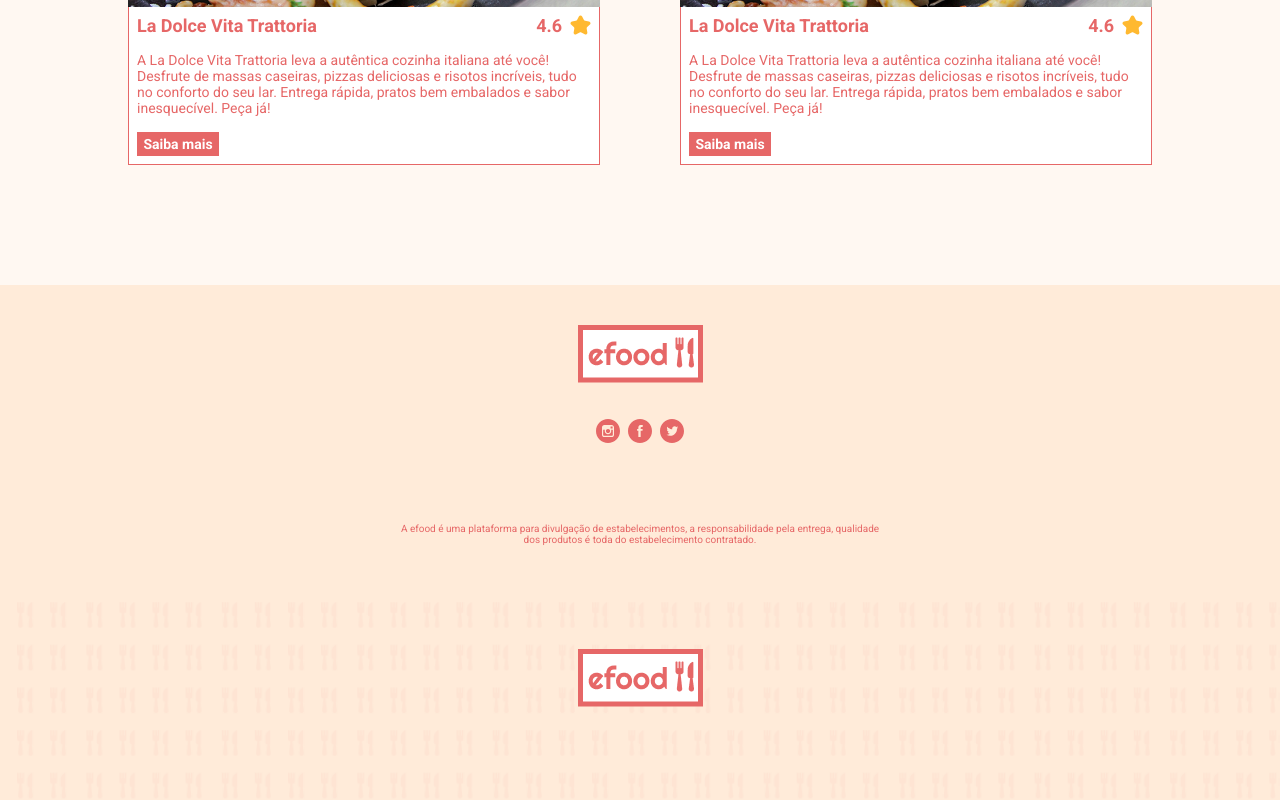
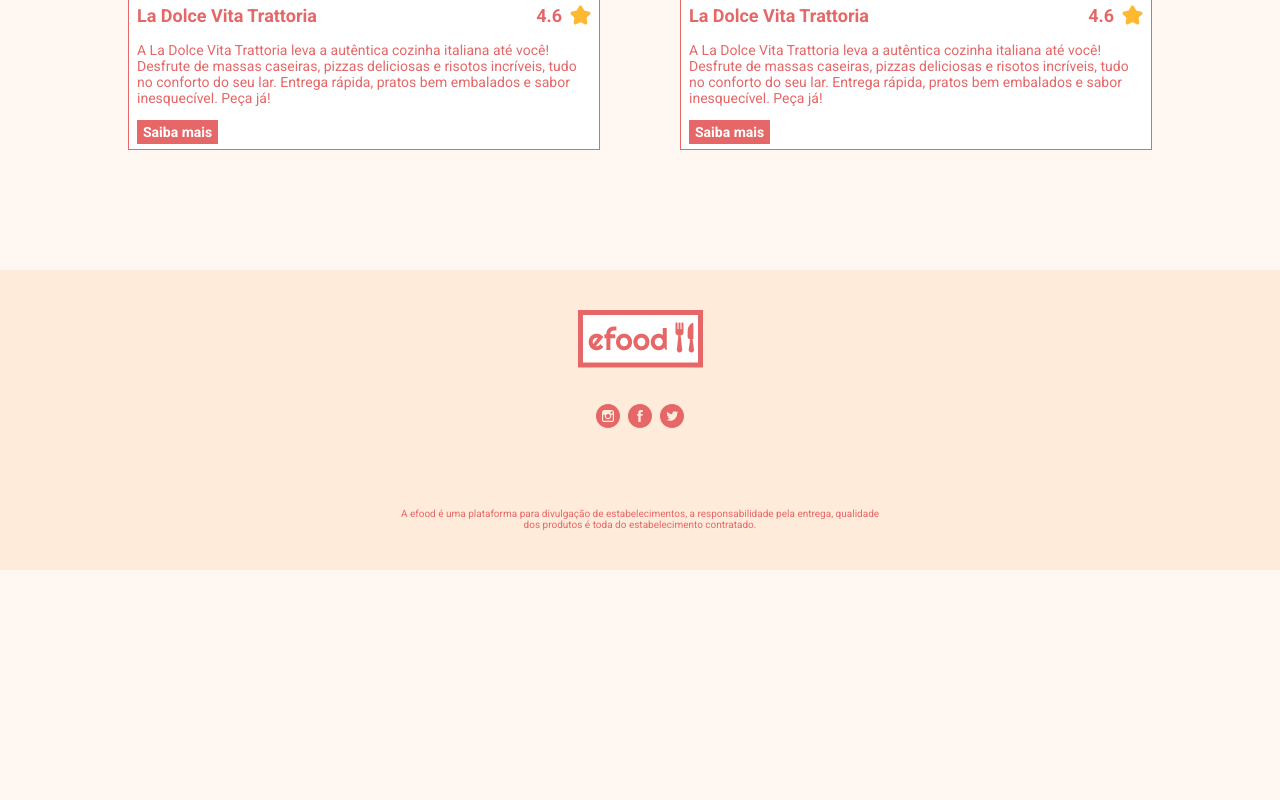
Before and after one commit to AsrielDreemurrGM/EFood_Restaurant, a React (Create React App) app: page / in a window 1280 px wide. Shown: the part 1520-2320 px from the top of the page. After the commit the page ends 2090 px from the top, so only its background shows below. Built offline with nearby package versions, Linux system fonts and the light colour scheme.

Commit message:
Configured Buttons To Navigate To Profile Page
- Fixed Double Rendering Of The Home Page Which Was Causing Conflicts;

```diff
--- a/src/App.tsx
+++ b/src/App.tsx
@@ -2,7 +2,6 @@
 
 import { GlobalStyle } from './styles/styles';
 
-import Home from './Pages/Home';
 import AllRoutes from './routes';
 
 function App() {
@@ -12,7 +11,6 @@
         <GlobalStyle />
         <AllRoutes />
       </BrowserRouter>
-      <Home />
     </>
   );
 }
--- a/src/components/Button/index.tsx
+++ b/src/components/Button/index.tsx
@@ -1,11 +1,13 @@
+import { Link } from 'react-router-dom';
 import { ButtonStyle } from './styles';
 
 export type Props = {
   buttonType: 'knowMore' | 'addToCart';
   text?: string;
+  to: string;
 };
 
-const Button = ({ text, buttonType = 'knowMore' }: Props) => {
+const Button = ({ text, buttonType, to }: Props) => {
   const buttonText =
     text ??
     (buttonType === 'knowMore' ? 'Saiba mais' : 'Adicionar ao carrinho');
@@ -19,7 +21,7 @@
   }
   defineText();
   return (
-    <ButtonStyle type="button" buttonType={buttonType}>
+    <ButtonStyle as={Link} to={to} buttonType={buttonType}>
       {buttonText}
     </ButtonStyle>
   );
--- a/src/components/Product/index.tsx
+++ b/src/components/Product/index.tsx
@@ -56,7 +56,7 @@
           </RatingWrapper>
         </TitleWrapper>
         <Description>{productDescription}</Description>
-        <Button buttonType={typeOfButton} />
+        <Button to="/profile" buttonType={typeOfButton} />
       </Content>
     </ProductWrapper>
   </>
--- a/src/styles/styles.ts
+++ b/src/styles/styles.ts
@@ -15,6 +15,7 @@
   padding: 0;
   margin: 0;
   font-family: Roboto, sans-serif;
+  text-decoration: none;
 }
 
 body {
```
